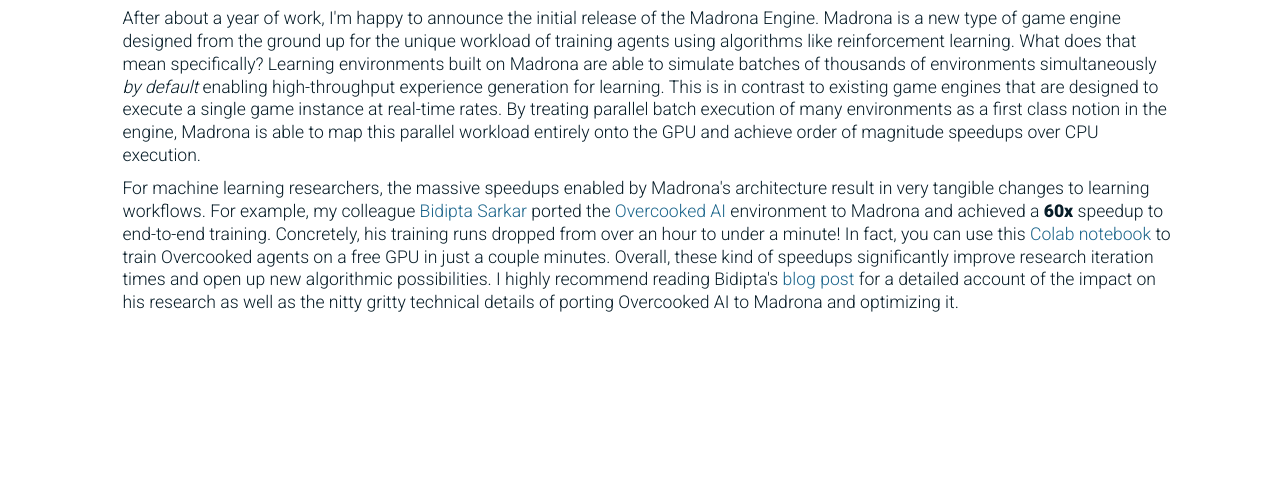
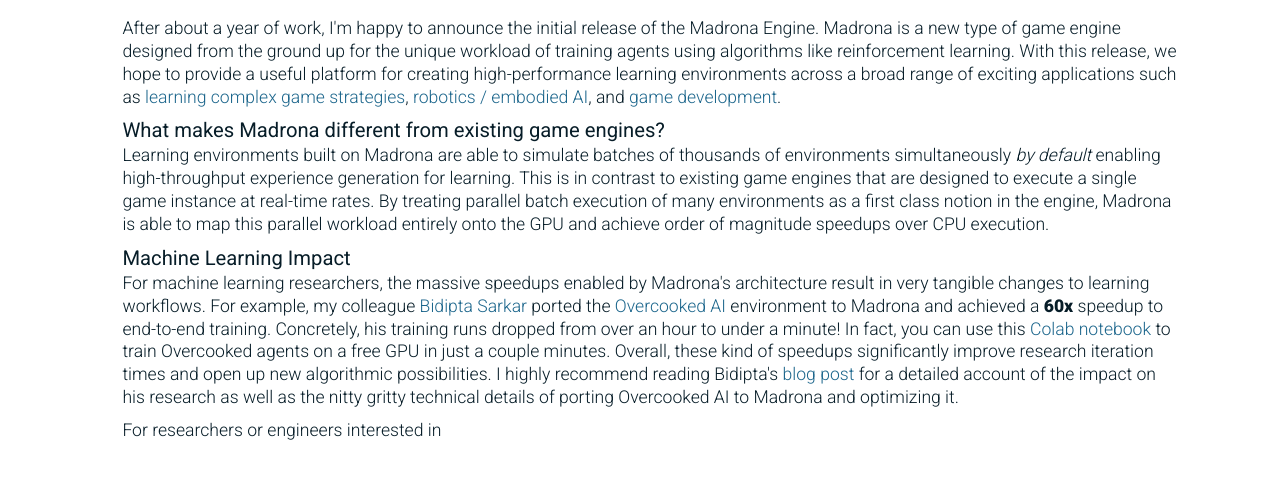
Before and after one commit to madrona-engine/madrona-engine.github.io, a plain HTML site: page blog.html in a window 1280 px wide. Shown: the part 160-638 px from the top of the page. Drawn offline with nearby package versions, Linux system fonts and the light colour scheme.

Commit message:
more blog style

```diff
--- a/blog.html
+++ b/blog.html
@@ -42,10 +42,22 @@
       </div>
       <section id='intro'>
         <p>
-        After about a year of work, I'm happy to announce the initial release of the Madrona Engine. Madrona is a new type of game engine designed from the ground up for the unique workload of training agents using algorithms like reinforcement learning. What does that mean specifically? Learning environments built on Madrona are able to simulate batches of thousands of environments simultaneously <em>by default</em> enabling high-throughput experience generation for learning. This is in contrast to existing game engines that are designed to execute a single game instance at real-time rates. By treating parallel batch execution of many environments as a first class notion in the engine, Madrona is able to map this parallel workload entirely onto the GPU and achieve order of magnitude speedups over CPU execution.
+        After about a year of work, I'm happy to announce the initial release of the Madrona Engine. Madrona is a new type of game engine designed from the ground up for the unique workload of training agents using algorithms like reinforcement learning. With this release, we hope to provide a useful platform for creating high-performance learning environments across a broad range of exciting applications such as <a href='https://openai.com/research/openai-five'>learning complex game strategies</a>, <a href='https://arxiv.org/pdf/2011.01975.pdf'>robotics / embodied AI</a>, and <a href='https://arxiv.org/abs/2307.11105'>game development</a>.
+      </section>
+      <section id='different'>
+        <h3>What makes Madrona different from existing game engines?</h3>
+        <p>
+        Learning environments built on Madrona are able to simulate batches of thousands of environments simultaneously <em>by default</em> enabling high-throughput experience generation for learning. This is in contrast to existing game engines that are designed to execute a single game instance at real-time rates. By treating parallel batch execution of many environments as a first class notion in the engine, Madrona is able to map this parallel workload entirely onto the GPU and achieve order of magnitude speedups over CPU execution.
         </p>
+    </section>
+    <section id='ml'>
+        <h3>Machine Learning Impact</h3>
         <p>
         For machine learning researchers, the massive speedups enabled by Madrona's architecture result in very tangible changes to learning workflows. For example, my colleague <a href='https://bsarkar321.github.io/'>Bidipta Sarkar</a> ported the <a href="https://github.com/HumanCompatibleAI/overcooked_ai">Overcooked AI</a> environment to Madrona and achieved a <strong>60x</strong> speedup to end-to-end training. Concretely, his training runs dropped from over an hour to under a minute! In fact, you can use this <a href='https://colab.research.google.com/github/bsarkar321/madrona_rl_envs/blob/master/overcooked_compiled_colab.ipynb'>Colab notebook</a> to train Overcooked agents on a free GPU in just a couple minutes. Overall, these kind of speedups significantly improve research iteration times and open up new algorithmic possibilities. I highly recommend reading Bidipta's <a href="https://bsarkar321.github.io/blog/overcooked_madrona/index.html">blog post</a> for a detailed account of the impact on his research as well as the nitty gritty technical details of porting Overcooked AI to Madrona and optimizing it.
+        </p>
+
+        <p>
+        For researchers or engineers interested in
         </p>
       </section>
 
--- a/style.css
+++ b/style.css
@@ -407,6 +407,10 @@ a.paper-title:hover {
   margin-left: 20px;
 }
 
+.blog section:first-of-type{
+  margin-top: 20px;
+}
+
 .blog section h1 {
   font-family: Roboto, Arial;
   font-weight: 300;
@@ -427,9 +431,9 @@ a.paper-title:hover {
 
 .blog section h3 {
   font-weight: 400;
-  font-size: 1.25em;
-  margin-top: 20px;
-  margin-bottom: 10px;
+  font-size: 1.15em;
+  margin-top: 15px;
+  margin-bottom: 2px;
 }
 
 .blog section h3:first-child {
```
